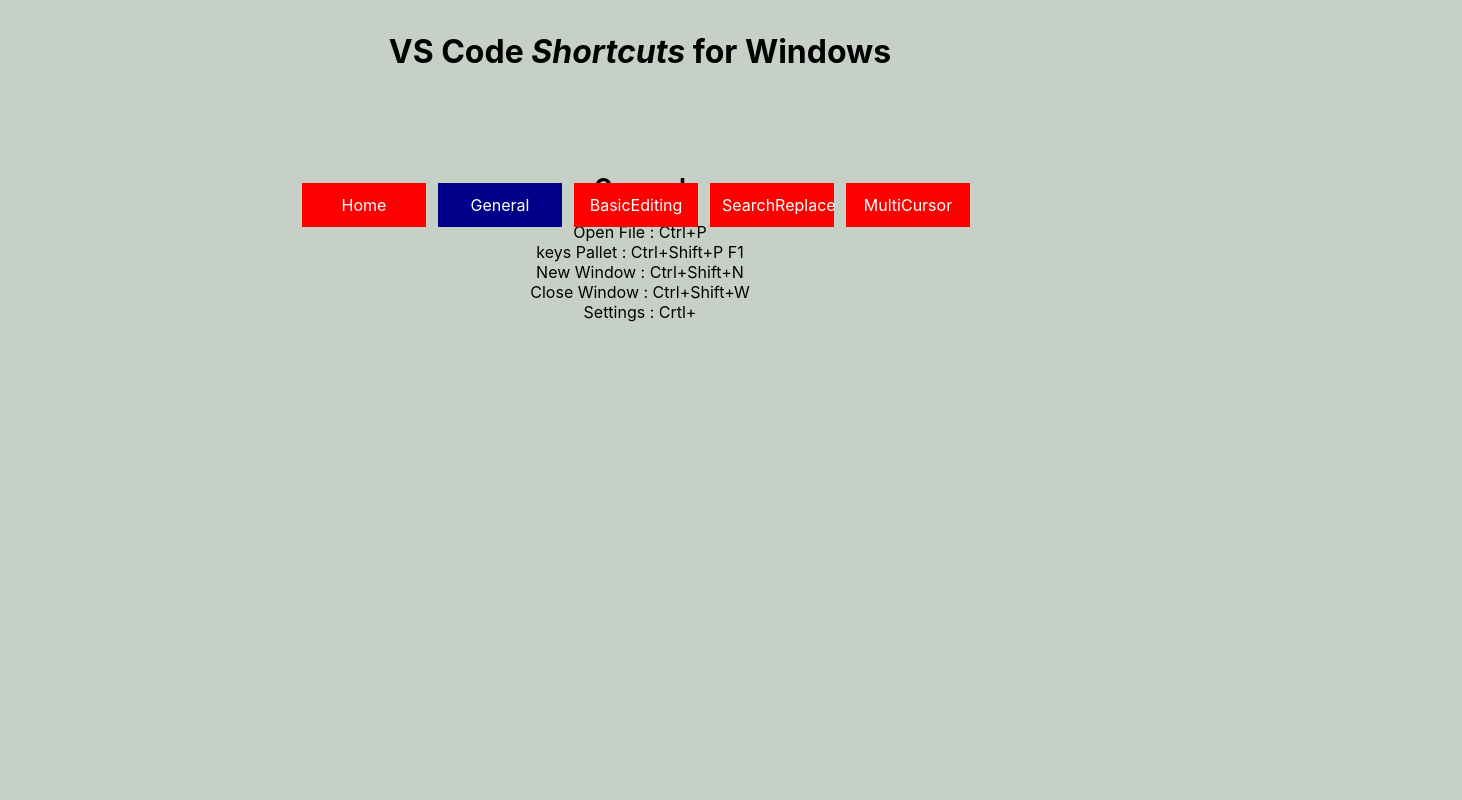
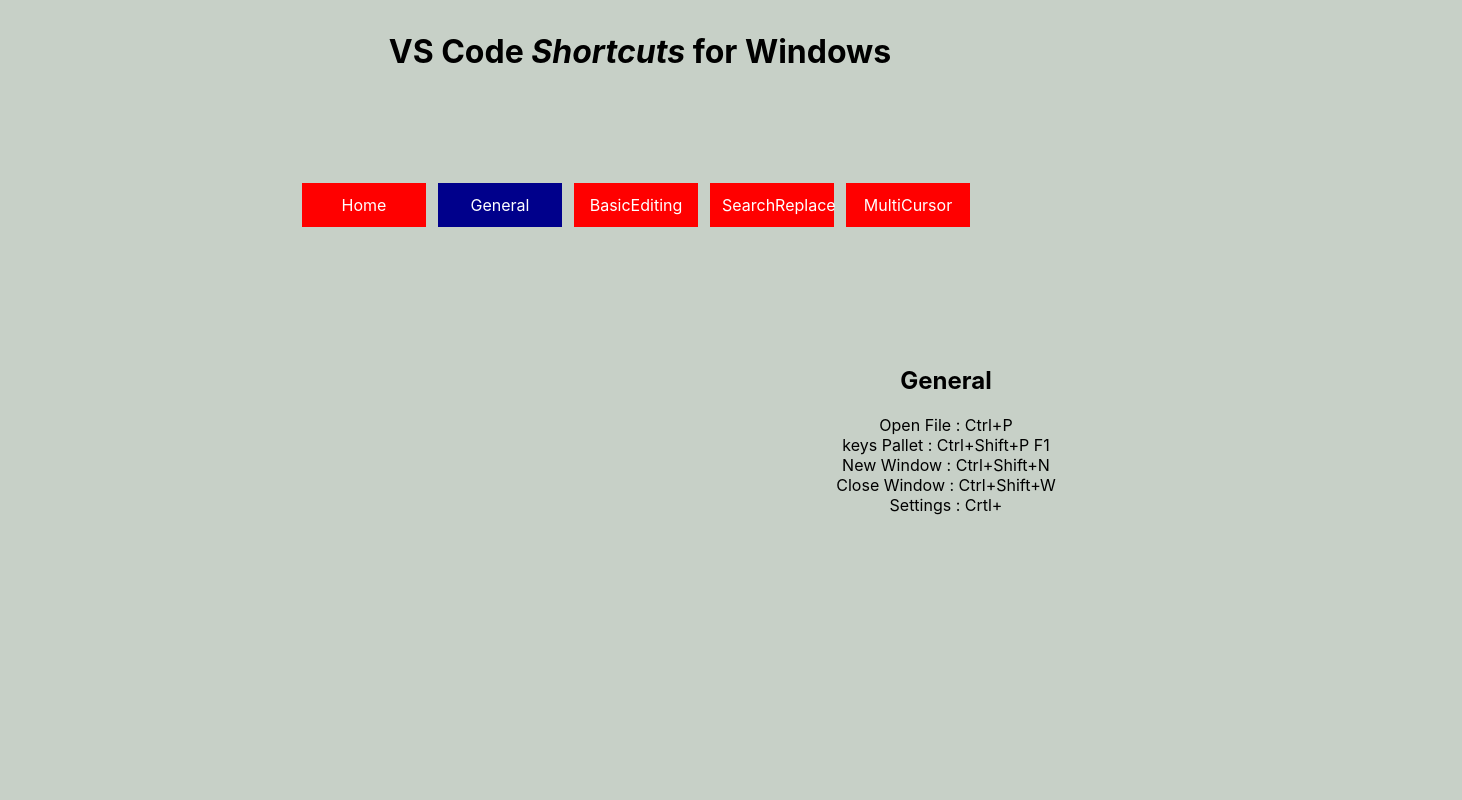
Before and after one commit to gisellec60/shortcut-app, a React (Create React App) app: page /general in a window 1280 px wide. Shown: the top 800 px of the page, 1462 px wide, since content can reach past the window. Built offline with nearby package versions, Linux system fonts and the light colour scheme; data requests are answered from the project's data file.

Commit message:
making sure there is no regression

```diff
--- a/src/App.css
+++ b/src/App.css
@@ -2,7 +2,7 @@
   text-align: center;
  }
 
-#container{
+.container{
   position:absolute;
   /* background-color:burlywood; */
   border-radius:25px ;
--- a/src/BasicEditing.js
+++ b/src/BasicEditing.js
@@ -6,7 +6,7 @@
     const {displayInfo} = useLoadData("http://localhost:3001/basic")
 
     return (
-    <div>
+    <div className="container">
       <h2>Basic Editing</h2>
       {displayInfo}
     </div>
--- a/src/Delete.js
+++ b/src/Delete.js
@@ -2,7 +2,6 @@
 import useLoadData from "./useLoadData"
 
 function Delete() {
-  // const [category, setCategory] = useState("")
   const [shortcuts, setShortcuts] = useState([])
   const category = useRef("")
 
--- a/src/General.js
+++ b/src/General.js
@@ -6,7 +6,7 @@
     const {displayInfo} = useLoadData("http://localhost:3001/general")
 
     return (
-      <div >
+      <div className="container"  >
         <h2>General</h2>
           {displayInfo}
       </div>
--- a/src/MultiCursor.js
+++ b/src/MultiCursor.js
@@ -6,7 +6,7 @@
    const {displayInfo} = useLoadData("http://localhost:3001/multi-cursor")
 
   return (
-    <div >
+    <div className="container" >
       <h2>Multi-Cursor and Selection</h2>
       {displayInfo}
     </div>
--- a/src/SearchReplace.js
+++ b/src/SearchReplace.js
@@ -6,7 +6,7 @@
     const {displayInfo} = useLoadData("http://localhost:3001/search")
 
     return (
-      <div className = "box" id="search">
+      <div className = "container">
         <h2>Search and Replace</h2>
         {displayInfo}
       </div>
--- a/src/ShortcutForm.js
+++ b/src/ShortcutForm.js
@@ -32,7 +32,7 @@
     })
 
     return (
-      <section id="container">
+      <section className="container">
         <h1>{isAdd ? "Add Shortcut" : "Modify Shortcut"}</h1>
         <form onSubmit={handleSubmit}>
             <label className="label">Task
--- a/src/useLoadData.js
+++ b/src/useLoadData.js
@@ -20,5 +20,6 @@
       )
     return {displayInfo}
 
+
 }
 export default useLoadData
```
Lines whose indentation alone changed are shown as unchanged.
